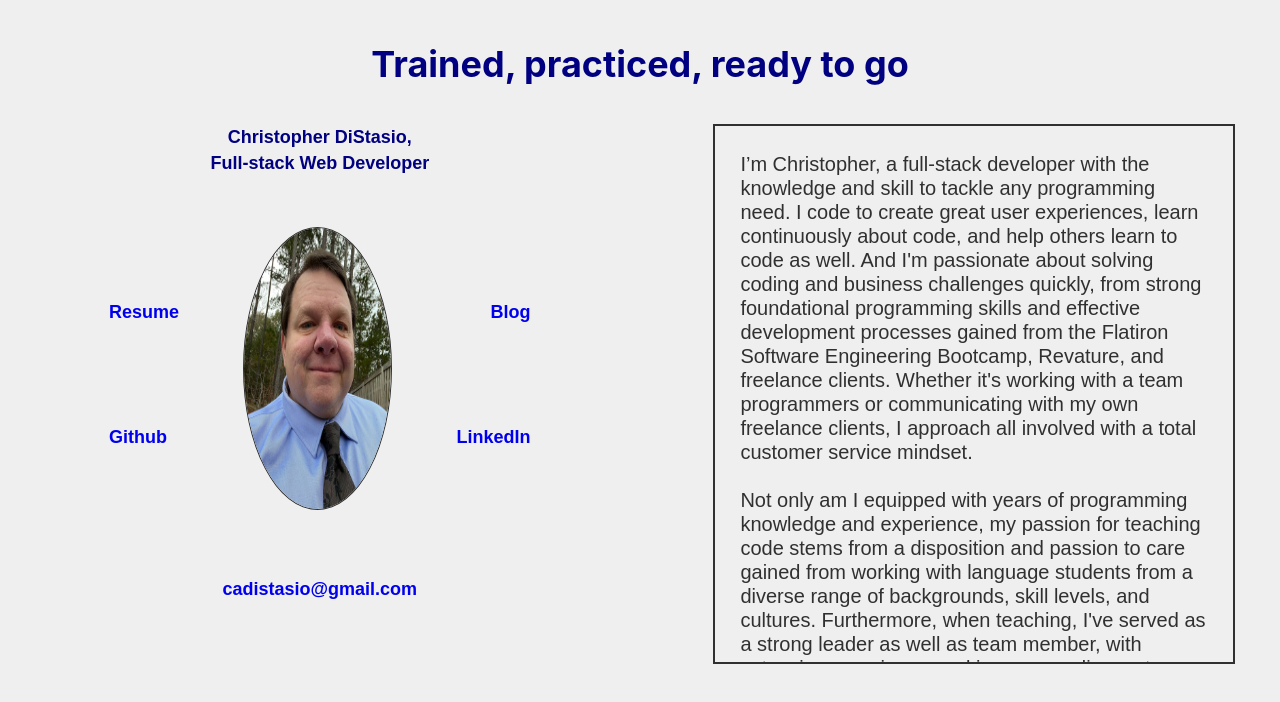
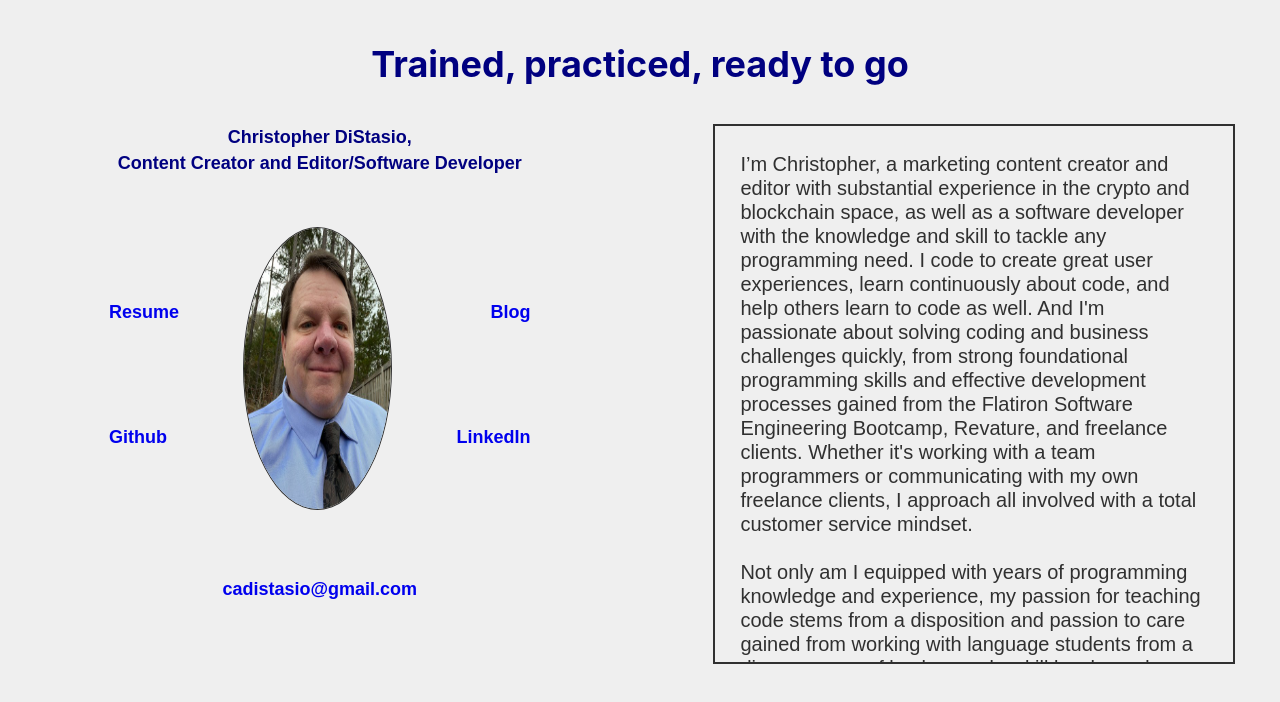
Before and after one commit to stazman/christopher_distasio, a Gatsby site: page / in a window 1280 px wide. Built offline with nearby package versions, Linux system fonts and the light colour scheme; Gatsby itself is replaced by a stand-in of ours.

Commit message:
Updates resume, prof title, content

```diff
--- a/src/components/main.js
+++ b/src/components/main.js
@@ -107,7 +107,7 @@ const MediaQueries = styled.div`
                   justifyContent: 'center'
                 }}
               >
-                Full-stack Web Developer
+                Content Creator and Editor/Software Developer
               </p>
             </div>
             <div className="grid-item">
@@ -139,7 +139,7 @@ const MediaQueries = styled.div`
                     }}
                   >
                     <a
-                      href='https://christopher-distasio.s3.amazonaws.com/Resume-Christopher-DiStasio.pdf'
+                      href='https://resume-christopher-distasio.s3.filebase.com/Current-Resume-Christopher-DiStasio.pdf'
                       style={{
                         textDecoration: 'none',
                         paddingTop: '4rem',
@@ -324,7 +324,7 @@ const MediaQueries = styled.div`
                 margin: 0
               }}
             >
-              I’m Christopher, a full-stack developer with the knowledge and skill to tackle any programming need. I code to create great user experiences, learn continuously about code, and help others learn to code as well. And I'm passionate about solving coding and business challenges quickly, from strong foundational programming skills and effective development processes gained from the Flatiron Software Engineering Bootcamp, Revature, and freelance clients. Whether it's working with a team programmers or communicating with my own freelance clients, I approach all involved with a total customer service mindset.
+              I’m Christopher, a marketing content creator and editor with substantial experience in the crypto and blockchain space, as well as a software developer with the knowledge and skill to tackle any programming need. I code to create great user experiences, learn continuously about code, and help others learn to code as well. And I'm passionate about solving coding and business challenges quickly, from strong foundational programming skills and effective development processes gained from the Flatiron Software Engineering Bootcamp, Revature, and freelance clients. Whether it's working with a team programmers or communicating with my own freelance clients, I approach all involved with a total customer service mindset.
               <br></br><br></br>
               Not only am I equipped with years of programming knowledge and experience, my passion for teaching code stems from a disposition and passion to care gained from working with language students from a diverse range of backgrounds, skill levels, and cultures. Furthermore, when teaching, I've served as a strong leader as well as team member, with extensive experience working among diverse teams of colleagues and presenting about successful classroom experiences.
               <br></br><br></br>
```
